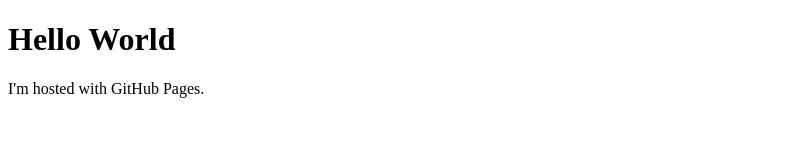
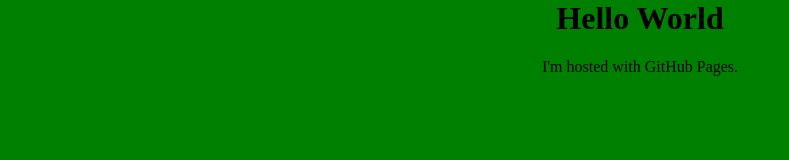
Before and after one commit to recraw/BluishYellow.github.io, a plain HTML site: page index.html in a window 1280 px wide. Shown: the whole page, without its empty margins (0-789 px from the left). Drawn offline with Linux system fonts and the light colour scheme.

Commit message:
0.0.2
Added style sheet.

```diff
--- a/index.html
+++ b/index.html
@@ -1,4 +1,10 @@
-<!DOCTYPE html>
+<html lang="en">
+<head>
+  <meta charset="UTF-8">
+  <meta name="viewport" content="width=device-width, initial-scale=1.0">
+  <title>Document</title>
+  <link rel="stylesheet" href="style.css">
+</head>
 <html>
 <body>
 <h1>Hello World</h1>
--- /dev/null
+++ b/style.css
@@ -0,0 +1,5 @@
+body {
+    margin: 0;
+    background: green;
+    text-align: center;
+}
```
